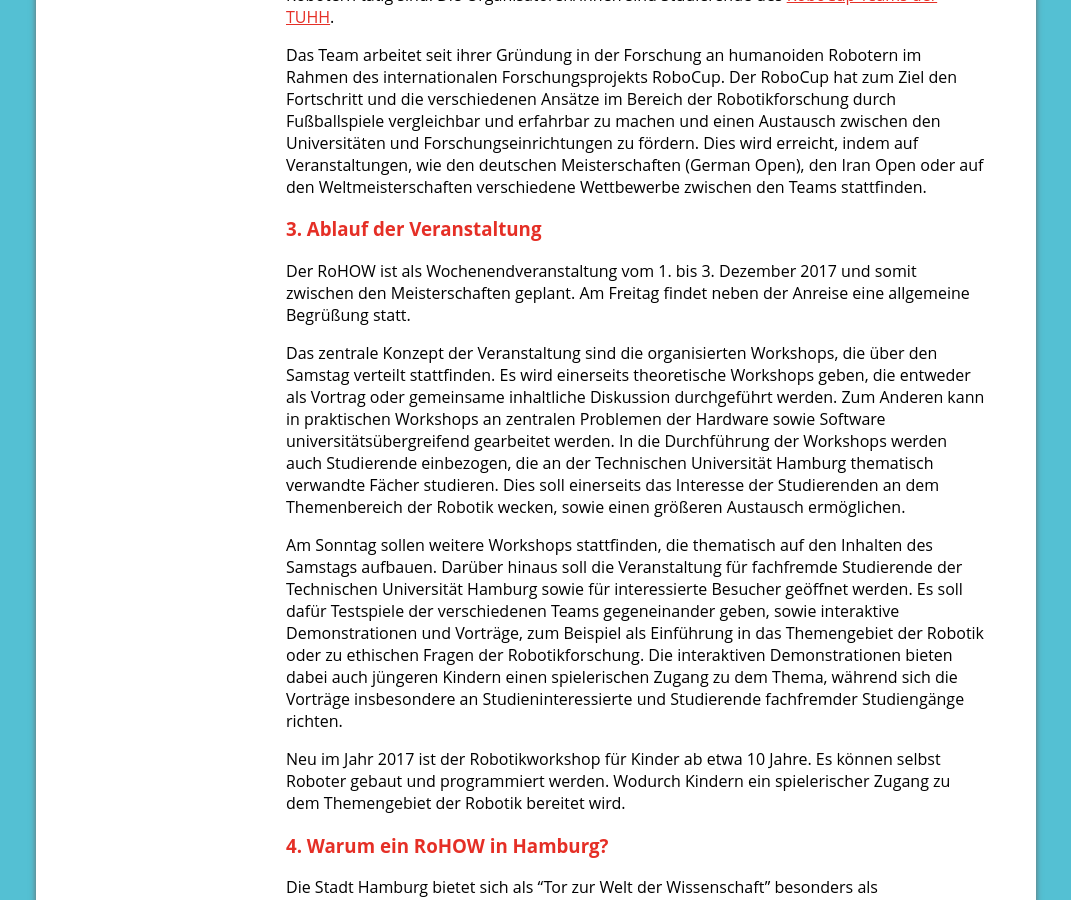
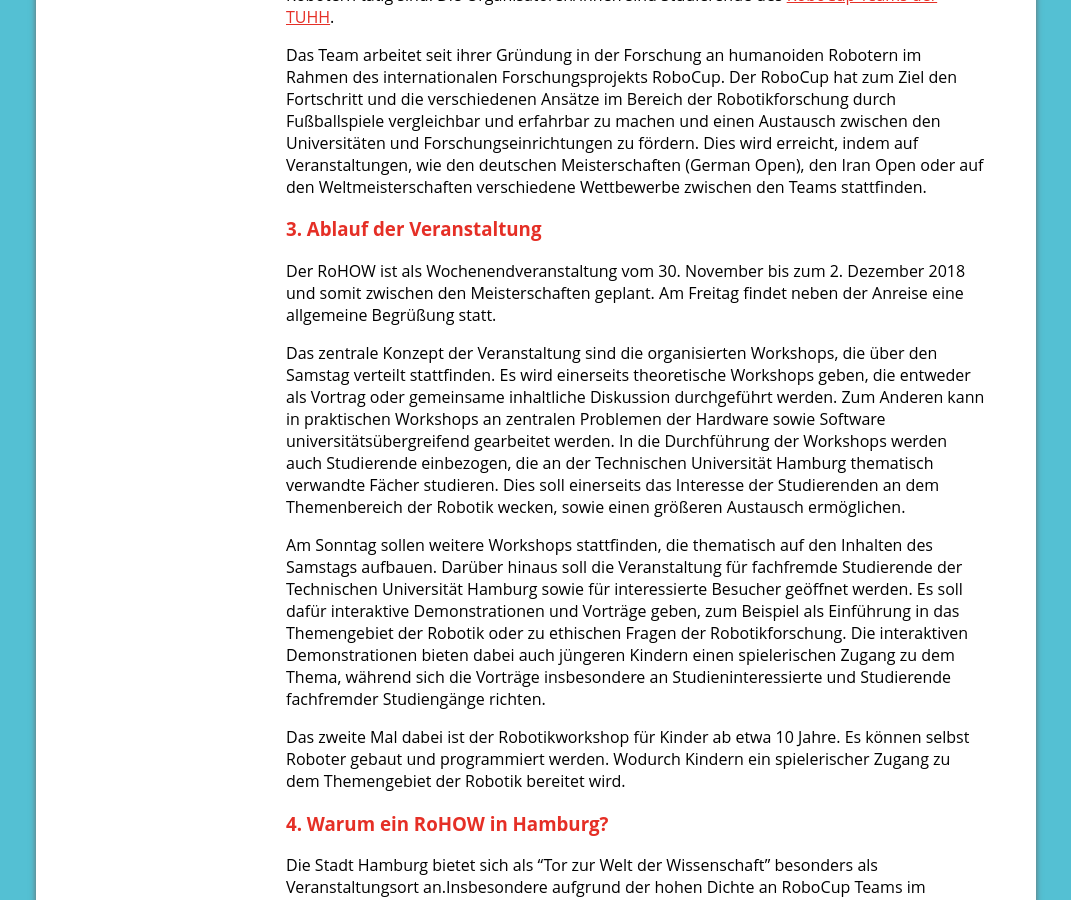
Before and after one commit to RHOrga/rhorga.github.io, a Jekyll site: the page built from 2018/de/press.md, in a window 1280 px wide and 900 px high, scrolled down 1198 px. Shown: the whole window, without its empty margins (104-1175 px from the left). Built offline with Jekyll 4.4.1, drawn with Linux system fonts in a browser that asks for light colours; some of the changed text lies outside the part shown.

Commit message:
Update dates and text for press

```diff
--- a/2018/de/press.md
+++ b/2018/de/press.md
@@ -14,9 +14,9 @@
 |                                 |                                                                                        |
 | ----------:                     | :------                                                                                |
 | **Titel:**                      | RoHOW                                                                                  |
-| **Tag für Besucher:**         | 3. Dezember 2017                                                                       |
-| **Workshop für Kinder:**        | 3. Dezember 2017
-| **Teilnehmende RoboCup Teams:** | 1. bis 3. Dezember 2017                                                                |
+| **Tag für Besucher:**           | 2. Dezember 2017 ab 12:00 Uhr                                                          |
+| **Workshop für Kinder:**        | 2. Dezember 2017 ab 12:00 Uhr                                                          |
+| **Teilnehmende RoboCup Teams:** | 30. November bis 2. Dezember 2018                                                      |
 | **Ort:**                        | Technische Universität Hamburg <br> Gebäude I <br> Denickestraße 22 <br> 21073 Hamburg |
 | **Zielgruppe:**                 | RoboCup Teams der Standard Plattform League und Interessierte jeden Alters             |
 | **Eintritt:**                   | frei                                                                                   |
@@ -40,9 +40,9 @@
 
 ### 3. Ablauf der Veranstaltung
 
-Der RoHOW ist als Wochenendveranstaltung vom 1. bis 3. Dezember 2017 und somit
-zwischen den Meisterschaften geplant. Am Freitag findet neben der Anreise eine
-allgemeine Begrüßung statt.
+Der RoHOW ist als Wochenendveranstaltung vom 30. November bis zum 2. Dezember 2018
+und somit zwischen den Meisterschaften geplant. Am Freitag findet neben der Anreise
+eine allgemeine Begrüßung statt.
 
 Das zentrale Konzept der Veranstaltung sind die organisierten Workshops, die
 über den Samstag verteilt stattfinden. Es wird einerseits theoretische Workshops
@@ -57,15 +57,14 @@
 Am Sonntag sollen weitere Workshops stattfinden, die thematisch auf den Inhalten
 des Samstags aufbauen. Darüber hinaus soll die Veranstaltung für fachfremde
 Studierende der Technischen Universität Hamburg sowie für interessierte Besucher
-geöffnet werden. Es soll dafür Testspiele der verschiedenen Teams gegeneinander
-geben, sowie interaktive Demonstrationen und Vorträge, zum Beispiel als
+geöffnet werden. Es soll dafür interaktive Demonstrationen und Vorträge geben, zum Beispiel als
 Einführung in das Themengebiet der Robotik oder zu ethischen Fragen der
 Robotikforschung. Die interaktiven Demonstrationen bieten dabei auch jüngeren
 Kindern einen spielerischen Zugang zu dem Thema, während sich die Vorträge
 insbesondere an Studieninteressierte und Studierende fachfremder Studiengänge
 richten.
 
-Neu im Jahr 2017 ist der Robotikworkshop für Kinder ab etwa 10 Jahre. Es können
+Das zweite Mal dabei ist der Robotikworkshop für Kinder ab etwa 10 Jahre. Es können
 selbst Roboter gebaut und programmiert werden. Wodurch Kindern ein spielerischer
 Zugang zu dem Themengebiet der Robotik bereitet wird.
 
```
